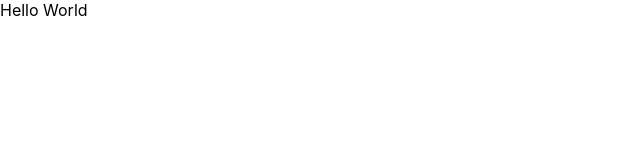
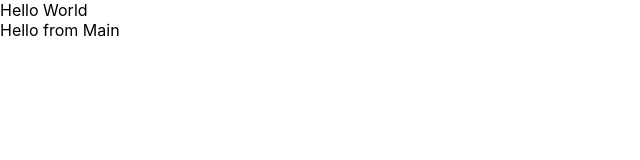
Before and after one commit to fcondori1/bakery-elaine, a React (Create React App) app: page / in a window 1280 px wide. Shown: the top 160 px of the page, without its empty margins (0-640 px from the left). Built offline with nearby package versions, Linux system fonts and the light colour scheme.

Commit message:
connect main to app

```diff
--- a/src/App.js
+++ b/src/App.js
@@ -1,10 +1,12 @@
 import logo from './logo.svg';
 import './App.css';
+import Main from './components/Main/Main';
 
 function App() {
   return (
     <div>
       Hello World
+      <Main />
     </div>
   );
 }
```
